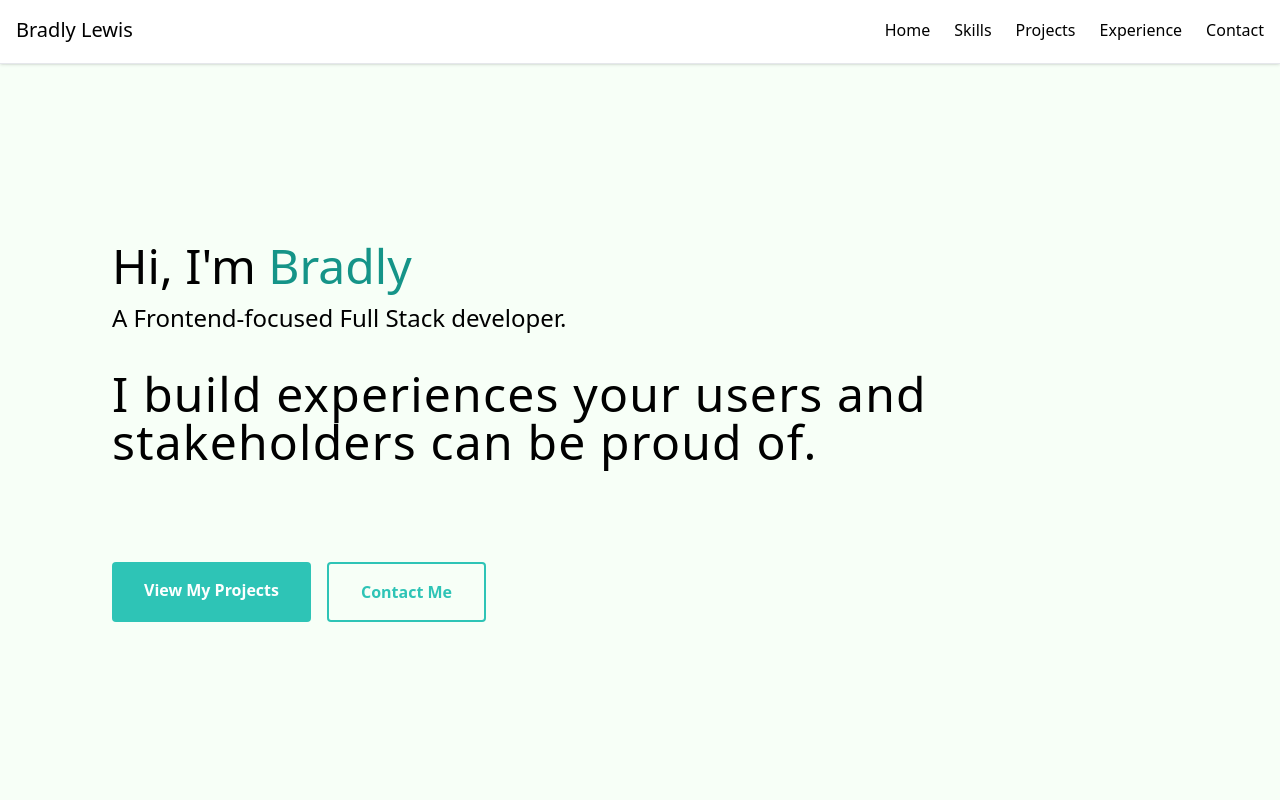
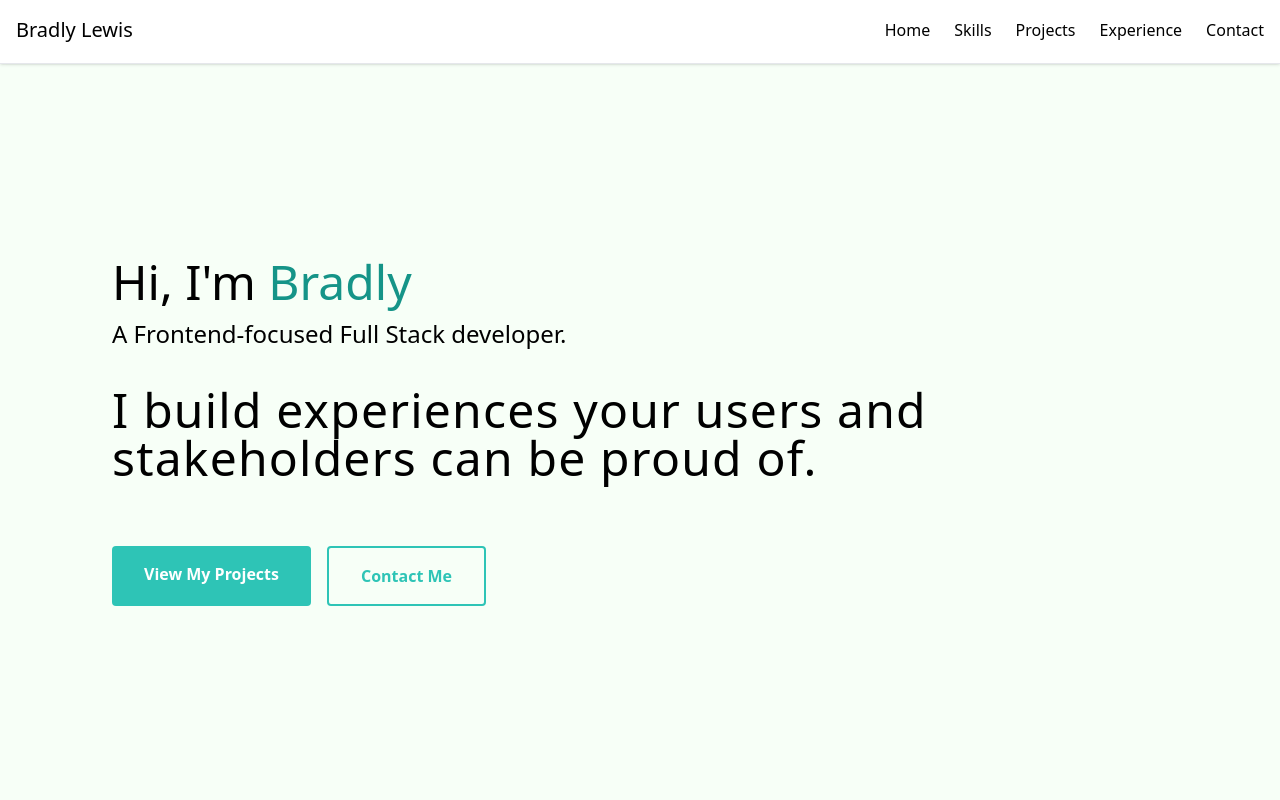
Before and after one commit to bradlylewis/my-portfolio-site, a React (Vite) app: page / in a window 1280 px wide. Shown: the top 800 px of the page. Built offline with nearby package versions, Linux system fonts and the light colour scheme.

Commit message:
fix hero padding

```diff
--- a/src/components/Hero.jsx
+++ b/src/components/Hero.jsx
@@ -5,7 +5,7 @@
         <h1 className="text-3xl lg:text-5xl font-semi-bold lg:mb-3">Hi, I'm <span className="text-retro-teal-dark">Bradly</span></h1>
         <p className="text-lg lg:text-2xl font-semi-bold mb-5 lg:mb-9">A Frontend-focused Full Stack developer.</p>
         <p className="text-4xl lg:text-5xl tracking-wide">I build experiences your users and stakeholders can be proud of.</p>
-        <div className="flex flex-col md:flex-row gap-4 text-center mt-24">
+        <div className="flex flex-col md:flex-row gap-4 text-center mt-16">
           <a href="#projects" className="bg-retro-teal text-white py-5 md:py-4 md:px-8 rounded font-bold hover:bg-teal-600 transition">View My Projects</a>
           <a href="#contact" className="border-2 border-retro-teal py-5 md:py-4 md:px-8 rounded font-bold text-retro-teal hover:bg-gray-50 transition">Contact Me</a>
         </div>
```
